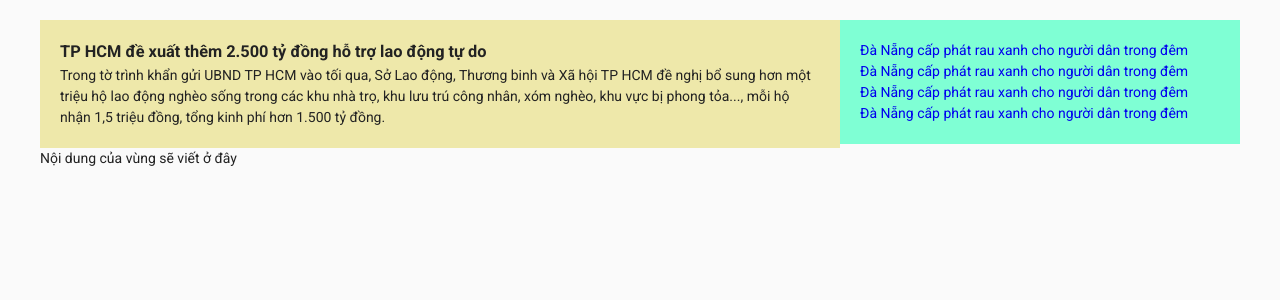
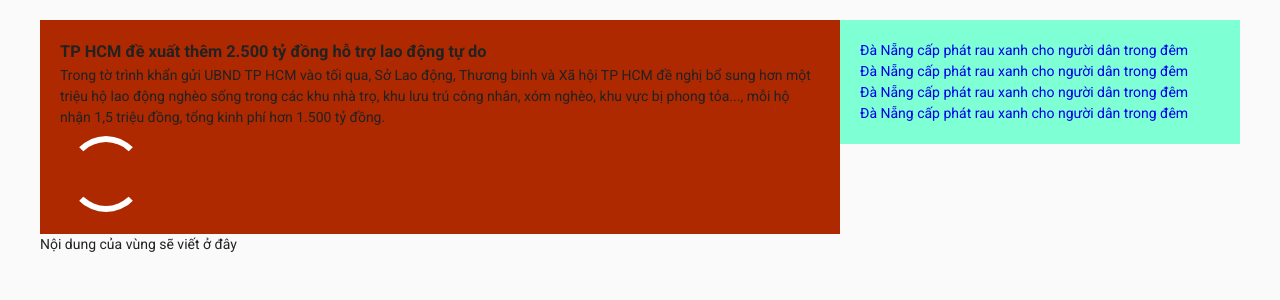
Before and after one commit to hoatq-fptaptech/web12h0821, a PHP site: page /layout.html in a window 1280 px wide. Shown: the part 125-425 px from the top of the page. Run offline with PHP 8.4, Linux system fonts and the light colour scheme.

Commit message:
demo animation

```diff
--- a/css/layout.css
+++ b/css/layout.css
@@ -83,3 +83,63 @@ a{
     color: #222222;
     font-size: 16px;
 }
+
+.nav .menu li a:hover{
+    color: red;
+}
+.content{
+    transition: all 300ms;
+    animation: light2;
+    animation-duration: 3s;
+    animation-iteration-count: infinite;
+}
+.content:hover{
+    background-color:antiquewhite ;
+    /*transform: translate(50px,50px);*/
+    transform: scale(1.2);
+    /*transform: rotate(45deg);*/
+}
+@keyframes light {
+    from{
+        background-color: green;
+    }
+    to{
+        background-color: red;
+    }
+}
+@keyframes light2 {
+    0%{
+        background-color: green;
+    }
+    50%{
+        background-color: red;
+    }
+    100%{
+        background-color:palegoldenrod ;
+    }
+}
+/* vi du loading css animation */
+.lds-dual-ring {
+    display: inline-block;
+    width: 80px;
+    height: 80px;
+}
+.lds-dual-ring:after {
+    content: " ";
+    display: block;
+    width: 64px;
+    height: 64px;
+    margin: 8px;
+    border-radius: 50%;
+    border: 6px solid #fff;
+    border-color: #fff transparent #fff transparent;
+    animation: lds-dual-ring 1.2s linear infinite;
+}
+@keyframes lds-dual-ring {
+    0% {
+        transform: rotate(0deg);
+    }
+    100% {
+        transform: rotate(360deg);
+    }
+}
--- a/layout.html
+++ b/layout.html
@@ -42,6 +42,7 @@
                     và Xã hội TP HCM đề nghị bổ sung hơn một triệu hộ lao động nghèo sống
                     trong các khu nhà trọ, khu lưu trú công nhân, xóm nghèo, khu vực bị phong tỏa...,
                     mỗi hộ nhận 1,5 triệu đồng, tổng kinh phí hơn 1.500 tỷ đồng.</p>
+                <div class="lds-dual-ring"></div>
             </article>
             <aside class="sidebar">
                 <ul>
```
